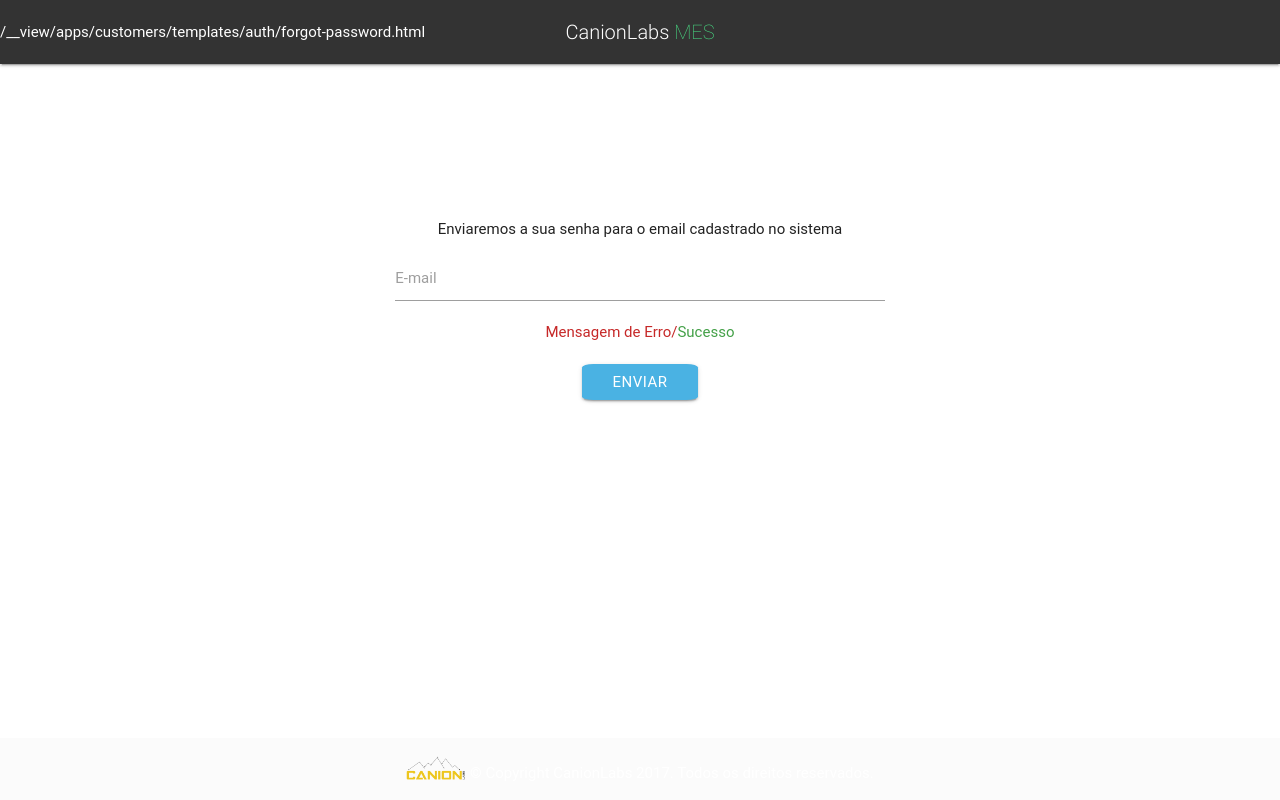
After one commit to canionlabs/MESBack, a Django app: template apps/customers/templates/auth/forgot-password.html in a window 1280 px wide. The commit adds this page. Run offline with Django 3.2, Linux system fonts and the light colour scheme; the template is opened without the code that fills it, so the values that code supplies are empty; some libraries are stand-ins or nearby versions; some web fonts are replaced.

Commit message:
forgot password front

```diff
--- a/apps/customers/static/css/app.css
+++ b/apps/customers/static/css/app.css
@@ -14,7 +14,6 @@ html {
 }
 
 .form-box .btn:hover {
-  border-radius: 10%;
   background-color: #37ff87;
 }
 
@@ -25,6 +24,14 @@ html {
 .vs-red:hover {
   color: #ff2525;
   text-shadow: 1px;
+}
+
+.vs-btn-blue {
+  background-color: #4ab2e3 !important;
+}
+
+.vs-btn-blue:hover {
+  background-color: #75caf2 !important;
 }
 
 nav {
--- a/apps/customers/templates/auth/base.html
+++ b/apps/customers/templates/auth/base.html
@@ -17,11 +17,15 @@
   <title>CanionLabs - MES</title>
 </head>
 <body>
-
-
   <nav>
     <div class="nav-wrapper">
-      <a class="brand-logo center">CanionLabs <span id="complement-title">MES</span></a>
+      <a href="{% url 'login' %}" class="brand-logo center">CanionLabs <span id="complement-title">MES</span></a>
+      <ul class="left">
+        {{request.get_full_path}}
+        {% if request.get_full_path is '/forgot-password/' %}
+        <li><a href="{% url 'login' %}"><i class="material-icons">search</i></a></li>
+        {% endif %}
+      </ul>
     </div>
   </nav>
 
--- /dev/null
+++ b/apps/customers/templates/auth/forgot-password.html
@@ -0,0 +1,28 @@
+{% extends 'auth/base.html' %}
+
+{% block content %}
+  <div class="form-box">
+    <form method="post">
+      {% csrf_token %}
+      <div class="row">
+        <div class="form-info">
+          <p class="center">
+            Enviaremos a sua senha para o email cadastrado no sistema
+          </p>
+        </div>
+        <div class="input-field col s12">
+          <input type="email" name="email" id="id_email">
+          <label for="id_email">E-mail</label>
+        </div>
+        <div class="form-error">
+          <p class="center red-text text-darken-3">Mensagem de Erro/<span class="green-text text-darken-1">Sucesso</span></p>
+        </div>
+      </div>
+      <div class="row valign-wrapper center">
+        <div class="col s12">
+          <button class="vs-btn-blue btn center" type="submit">Enviar</button>
+        </div>
+      </div>
+    </form>
+  </div>
+{% endblock %}
--- a/apps/customers/templates/auth/login.html
+++ b/apps/customers/templates/auth/login.html
@@ -24,7 +24,7 @@
           <button class="btn center" type="submit">Login</button>
         </div>
         <div class="col s6">
-          <a class="vs-red" href="#">Esqueci a senha</a>
+          <a class="vs-red" href="{% url 'forgot-password' %}">Esqueci a senha</a>
         </div>
       </div>
     </form>
--- a/apps/customers/views.py
+++ b/apps/customers/views.py
@@ -1,3 +1,6 @@
 from django.shortcuts import render
+from django.views.generic import TemplateView
 
-# Create your views here.
+
+class ForgotPassword(TemplateView):
+    template_name = 'auth/forgot-password.html'
--- a/mes-cloud/urls.py
+++ b/mes-cloud/urls.py
@@ -17,12 +17,17 @@ from django.conf.urls import url, include
 from django.contrib import admin
 from django.contrib.auth import views as auth_views
 
+from apps.customers import views as customers_views
+
+
 urlpatterns = [
+    url(r'^admin/', admin.site.urls),
     url(r'^login/$', auth_views.login,
         {'template_name': 'auth/login.html'}, name='login'),
     url(r'^logout/$', auth_views.logout,
         {'next_page': '/login'}, name='logout'),
-    url(r'^admin/', admin.site.urls),
+    url(r'^forgot-password/$', customers_views.ForgotPassword.as_view(),
+        name='forgot-password'),
 
     url(r'^', include('apps.dashboard.urls', namespace='dashboard')),
 ]
```
Also changed, not shown: mes-cloud/settings.ini (deleted).
